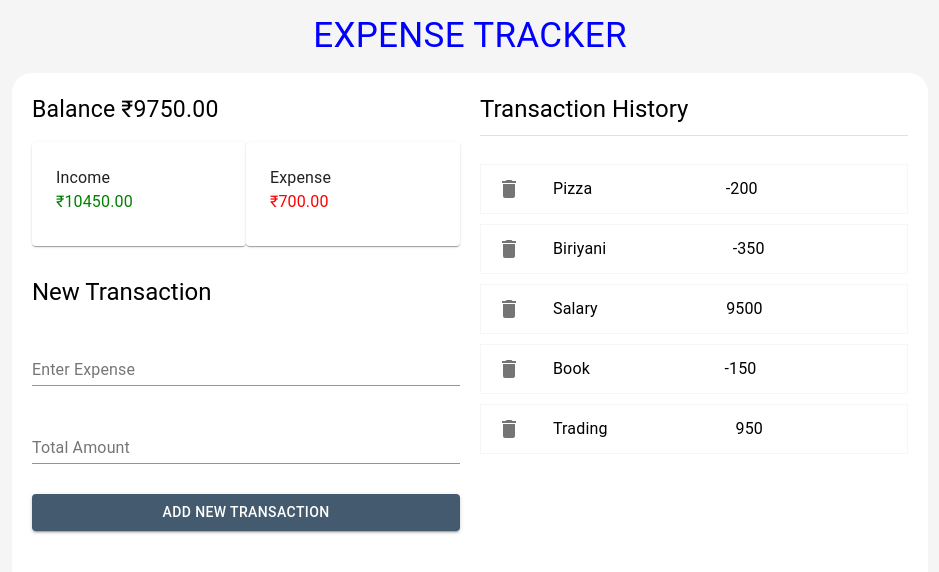
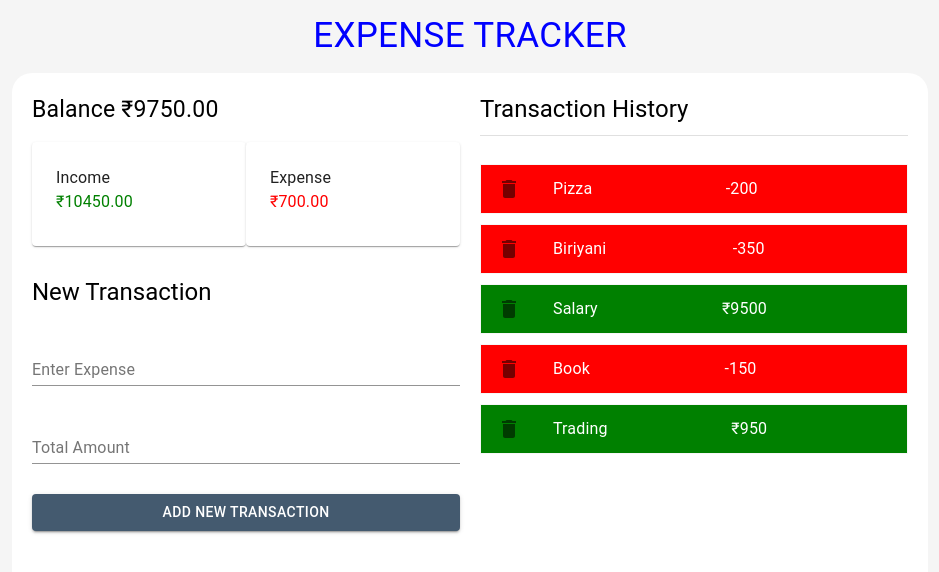
Before and after one commit to sarojvrc/Expense-Tracker, a React (Create React App) app: page / in a window 1280 px wide. Shown: the top 572 px of the page, without its empty margins (170-1109 px from the left). Built offline with nearby package versions, Linux system fonts and the light colour scheme.

Commit message:
transaction updated

```diff
--- a/src/Components/Transactions.js
+++ b/src/Components/Transactions.js
@@ -9,15 +9,19 @@ const useStyle = makeStyles({
     }
 })
 
-function Transactions({transaction}) {
+function Transactions({transaction, deleteTransaction}) {
     const classes = useStyle();
+    const sign = transaction.amount >= 0 ? '₹' : '-';
+    const color = transaction.amount >= 0 ? "Green" : "Red";
+    const amount = sign + Math.abs(transaction.amount);
+
     return (
-        <ListItem className={classes.list}>
+        <ListItem className={classes.list} style={{background:`${color}`, color:"White"}}>
            <ListItemIcon>
-               <DeleteIcon />
+               <DeleteIcon onClick={() => deleteTransaction(transaction.id)} />
            </ListItemIcon>
             <ListItemText primary={transaction.text} />
-            <ListItemText primary={transaction.amount} />
+            <ListItemText primary={amount} />
         </ListItem>
     )
 }
```
